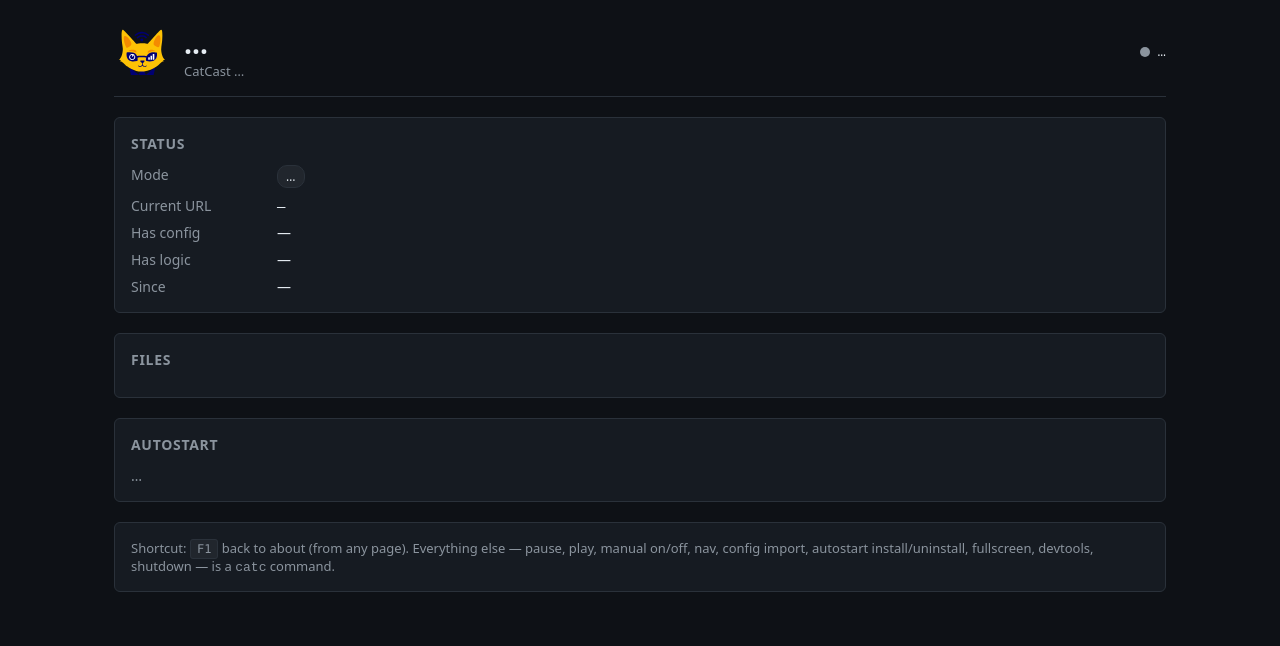
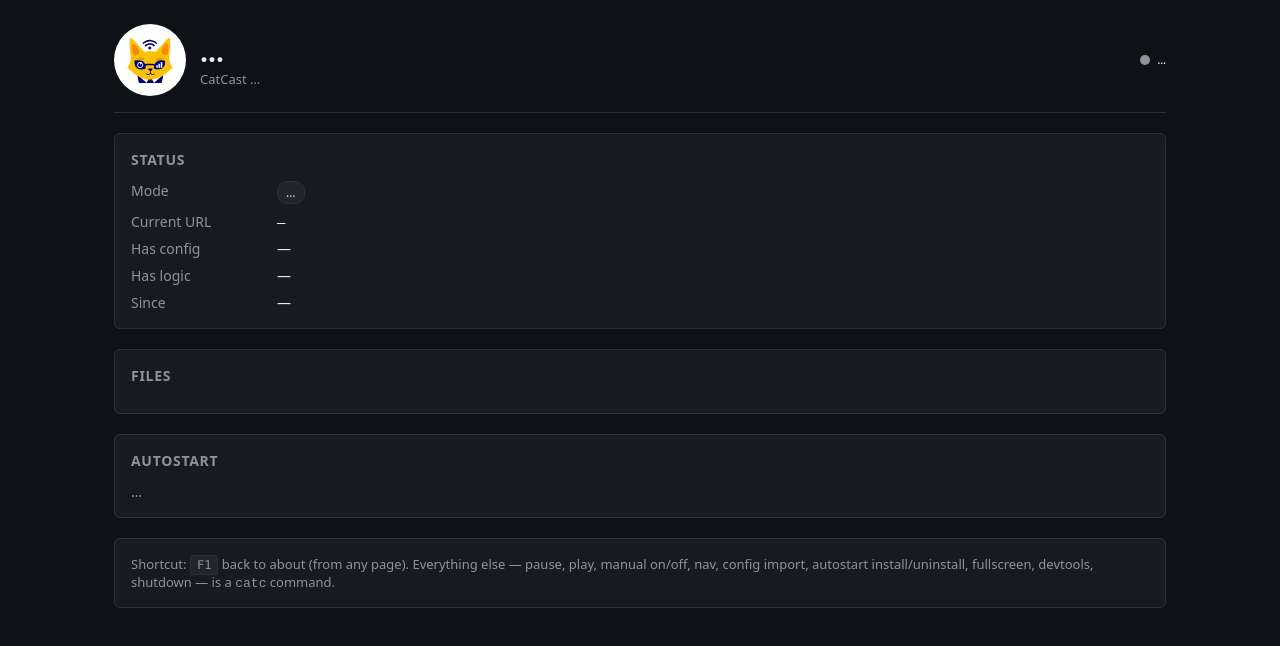
Before and after one commit to baloise/catcast, a plain HTML site: page crates/catstage/ui/index.html in a window 1280 px wide. Drawn offline with Linux system fonts and the light colour scheme.

Commit message:
catstage: put about-page logo on a white round plate

```diff
--- a/crates/catstage/ui/index.html
+++ b/crates/catstage/ui/index.html
@@ -86,8 +86,13 @@
         gap: 16px; padding-bottom: 16px; border-bottom: 1px solid var(--line);
       }
       header .title { display: flex; align-items: center; gap: 14px; }
-      header .logo { flex: 0 0 auto; }
-      header .logo svg { width: 56px; height: 56px; display: block; }
+      header .logo {
+        flex: 0 0 auto;
+        display: inline-flex; align-items: center; justify-content: center;
+        width: 72px; height: 72px; padding: 8px;
+        background: #ffffff; border-radius: 50%;
+      }
+      header .logo svg { width: 100%; height: 100%; display: block; }
       header h1 { margin: 0; font-size: 28px; font-weight: 600; }
       header .meta { color: var(--muted); font-size: 13px; }
       header .broker { display: flex; align-items: center; gap: 8px; }
```
